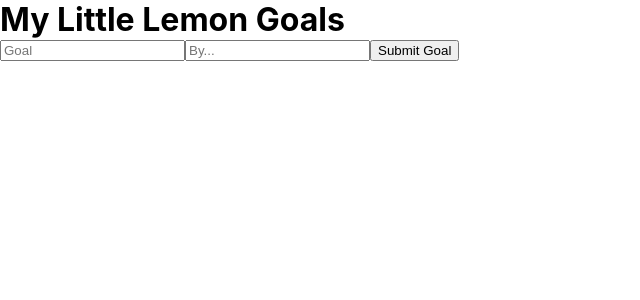
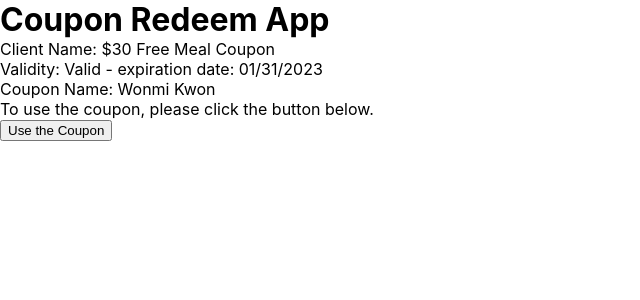
Before and after one commit to wonma/100-days-of-code, a React (Create React App) app in the folder exercises/react-advanced-practice/: page / in a window 1280 px wide. Shown: the top 300 px of the page, without its empty margins (0-640 px from the left). Built offline with nearby package versions, Linux system fonts and the light colour scheme.

Commit message:
Day072. Implemented Coupon Redeeming functionality with prevState

```diff
--- a/exercises/react-advanced-practice/src/App.js
+++ b/exercises/react-advanced-practice/src/App.js
@@ -1,5 +1,6 @@
 import React from 'react';
 import './App.css';
+import CouponRedeem2 from './CouponRedeem2';
 // import GoalTracker from './GoalTracker';
 // import CouponRedeem from './CouponRedeem';
 // import IncomeExpenseTracker from './IncomeExpenseTracker';
@@ -38,8 +39,9 @@ function App() {
       <CursorTracker2 />
       <DayRotator2 />
       <MealTypeRadioGroup />
-      <LoginOrSignUp />*/}
-      <GoalTracker2 />
+      <LoginOrSignUp />
+      <GoalTracker2 />*/}
+      <CouponRedeem2 />
     </div>
   );
 }
--- /dev/null
+++ b/exercises/react-advanced-practice/src/CouponRedeem2/index.js
@@ -0,0 +1,49 @@
+import React, { useState } from 'react';
+
+function CouponRedeem2 () {
+    const [ coupon, setCoupon ] = useState({
+        title: '$30 Free Meal Coupon',
+        customerName:'Wonmi Kwon',
+        used: false,
+        message: {
+            beforeRedeem: "To use the coupon, please click the button below.",
+            afterRedeem: "The coupon has been used."},
+        couponCreated:'01/01/2023',
+        couponUsed:'',
+        expired: false,
+        expirationDate: "01/31/2023"
+    })
+
+    const handleButtonClick = () => {
+        var today = new Date();
+        var dd = String(today.getDate()).padStart(2, '0');
+        var mm = String(today.getMonth() + 1).padStart(2, '0'); //January is 0!
+        var yyyy = today.getFullYear();
+        today = mm + '/' + dd + '/' + yyyy;
+
+        setCoupon(prevState => {
+            return {
+                ...prevState,
+                used: true,
+                couponUsed: today
+            }
+        })
+    }
+
+    return (
+        <div>
+            <h1>Coupon Redeem App</h1>
+            <div>
+                <p>Client Name: {coupon.title}</p>
+                <p>Validity: {coupon.expired ? <span>Expired</span> : <span>Valid</span>} - <span>expiration date: {coupon.expirationDate}</span></p>
+                <p>Coupon Name: {coupon.customerName}</p>
+                <p> {coupon.used ?
+                coupon.message.afterRedeem : coupon.message.beforeRedeem
+                }</p>
+            </div>
+            {!coupon.used && <button onClick={handleButtonClick}>Use the Coupon</button>}
+        </div>
+    )
+}
+
+export default CouponRedeem2;
```
